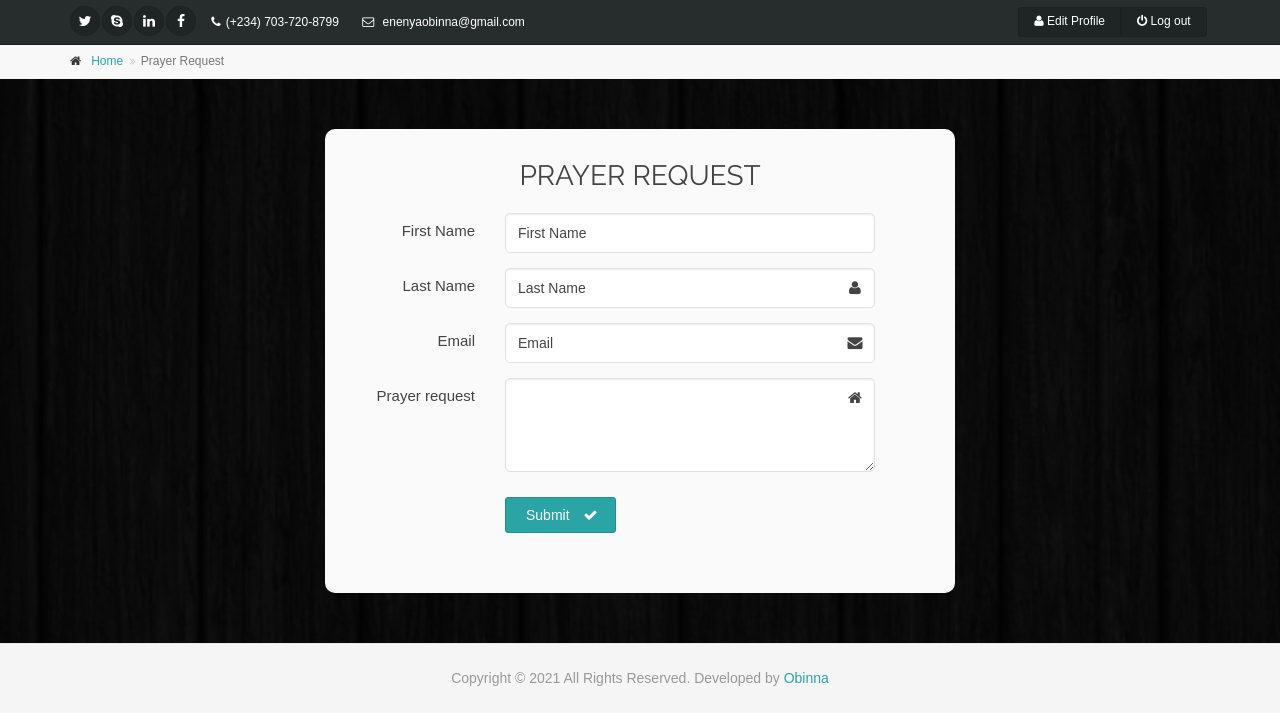
After one commit to Enenyaob/hom, a PHP site: page /hom/add_request.php in a window 1280 px wide. The commit adds this page. Shown: the top 725 px of the page. Run offline with PHP 8.4, Linux system fonts and the light colour scheme.

Commit message:
added prayer request input page and modified the database addRequest

```diff
--- /dev/null
+++ b/add_request.php
@@ -0,0 +1,182 @@
+<?php
+require_once 'php/includes/function.php';
+$connection = require_once ('php/db_oop.php');
+
+   $first_name = '';
+   $last_name = '';
+   $email = '';
+   $request = '';
+
+
+if($_SERVER['REQUEST_METHOD'] ==='POST'){
+		$first_name =  htmlspecialchars(trim(post_data('first_name')));
+        $last_name =  htmlspecialchars(trim(post_data('last_name')));
+        $email = htmlspecialchars(trim(post_data('email')));
+		$request = htmlspecialchars(trim(strtoupper(post_data('request'))));
+
+        $errors = validateFirst($first_name, $errors);
+		$errors= validateLast($last_name, $errors);
+        $errors = validateEmail($email, $errors);
+        $errors = validateAddress($request, $errors);
+        $name = "{$first_name} {$last_name}";
+
+		if(!empty($errors)){
+		 	$status = 'Oh Snap! Ensure required fields are filled correctly';
+		 }
+		 else{
+		 		if($connection->addRequest($name, $email, $request)){
+		 		 header("location: index");
+				 $msg = 'Record inserted succesfully';
+		 }
+		 else{
+		 	$status = 'Something went wrong';
+		 }
+		}
+	$connection = null;
+}
+
+
+ ?>
+<!DOCTYPE html>
+<html lang="en">
+<head>
+	<meta charset="UTF-8">
+	<meta http-equiv="X-UA-Compatible" content="IE=edge">
+	<meta name="viewport" content="width=device-width, initial-scale=1.0">
+		<title>RCCG HOM EJIGBO | Sign Up</title>
+	<?php include("php/meta.php"); ?>
+        <?php include("php/links.php"); ?>
+		<link href="css/custom.css" rel="stylesheet">
+	</head>
+
+
+	<body class="no-trans    ">
+
+		<!-- scrollToTop -->
+		<!-- ================ -->
+		<div class="scrollToTop circle"><i class="icon-up-open-big"></i></div>
+
+		<!-- page wrapper start -->
+		<!-- ================ -->
+		<div class="page-wrapper">
+
+	<?php include("php/includes/layouts/header_admin.php"); ?>
+
+			<!-- breadcrumb start -->
+			<!-- ================ -->
+			<div class="breadcrumb-container">
+				<div class="container">
+					<ol class="breadcrumb">
+						<li><i class="fa fa-home pr-10"></i><a href="index">Home</a></li>
+
+						<li class="active">Prayer Request</li>
+					</ol>
+				</div>
+			</div>
+			<!-- breadcrumb end -->
+
+			<!-- main-container start -->
+			<!-- ================ -->
+			<div class="main-container dark-translucent-bg" style="background-image:url('images/pattern-8.png');">
+				<div class="container">
+					<div class="row">
+						<!-- main start -->
+						<!-- ================ -->
+						<div class="main object-non-visible" data-animation-effect="fadeInUpSmall" data-effect-delay="100">
+							<div class="form-block center-block p-30 light-gray-bg border-clear">
+								<h2 class="title text-center">Prayer Request</h2>
+								<?php
+									if(isset($status)){
+										echo "<p class='text-center text-uppercase' style='color:red'>{$status}</p>";
+									}
+									else if(isset($msg)){
+										echo "<p class='text-center text-uppercase' style='color:green'>{$msg}</p>";
+									}
+									else{
+										echo "";
+									}
+								?>
+								<form action="<?php echo htmlspecialchars($_SERVER["PHP_SELF"]);?>" method="post" class="form-horizontal" role="form" >
+									<div class="form-group has-feedback">
+										<label for="first_name" class="col-sm-3 control-label">First Name</label>
+										<div class="col-sm-8">
+											<input type="text" id="disabledTextInput" class="form-control"  name="first_name" value="<?php echo $first_name; ?>" placeholder="First Name" required>
+
+										</div>
+									</div>
+									<div class="form-group has-feedback">
+										<label for="last_name" class="col-sm-3 control-label">Last Name</label>
+										<div class="col-sm-8">
+											<input type="text" class="form-control" id="last_name" name="last_name" required value="<?php echo $last_name; ?>" placeholder="Last Name" required>
+											<i class="fa fa-user form-control-feedback"></i>
+											<div class="invalid-feedback">
+											 <span class="text-danger small"><?php echo $errors['last_name'] ?? ''?></span>
+											</div>
+										</div>
+									</div>
+                                    <div class="form-group has-feedback">
+										<label for="email" class="col-sm-3 control-label">Email</label>
+										<div class="col-sm-8">
+											<input type="text" class="form-control"  name="email" value="<?php echo $email; ?>"   placeholder="Email">
+											<i class="fa fa-envelope form-control-feedback"></i>
+											<span class="text-danger small"><?php echo $errors['email'] ?? ''?></span>
+										</div>
+									</div>
+                                    <div class="form-group has-feedback">
+										<label for="prayer_request" class="col-sm-3 control-label">Prayer request</label>
+										<div class="col-sm-8">
+											<textarea class="form-control" cols="30" rows="4" name="request"><?php echo $request; ?></textarea>
+											<i class="fa fa-home form-control-feedback"></i>
+											<span class="text-danger small"><?php echo $errors['request'] ?? ''?></span>
+										</div>
+									</div>
+
+									<div class="form-group">
+										<div class="col-sm-offset-3 col-sm-8">
+											<button type="submit" class="btn btn-group btn-default btn-animated">Submit <i class="fa fa-check"></i></button>
+										</div>
+									</div>
+								</form>
+							</div>
+						</div>
+						<!-- main end -->
+					</div>
+				</div>
+			</div>
+			<!-- main-container end -->
+
+<?php include("php/includes/layouts/footer_admin.php"); ?>
+
+		</div>
+		<!-- page-wrapper end -->
+
+		<!-- JavaScript files placed at the end of the document so the pages load faster -->
+		<!-- ================================================== -->
+		<!-- Jquery and Bootstap core js files -->
+		<script src="https://maxcdn.bootstrapcdn.com/bootstrap/3.3.7/js/bootstrap.min.js" integrity="sha384-Tc5IQib027qvyjSMfHjOMaLkfuWVxZxUPnCJA7l2mCWNIpG9mGCD8wGNIcPD7Txa" crossorigin="anonymous"></script>
+		<script type="text/javascript" src="plugins/jquery.min.js"></script>
+		<!-- <script type="text/javascript" src="bootstrap/js/bootstrap.min.js"></script> -->
+		<!-- Modernizr javascript -->
+		<script type="text/javascript" src="plugins/modernizr.js"></script>
+		<!-- Magnific Popup javascript -->
+		<script type="text/javascript" src="plugins/magnific-popup/jquery.magnific-popup.min.js"></script>
+		<!-- Appear javascript -->
+		<script type="text/javascript" src="plugins/waypoints/jquery.waypoints.min.js"></script>
+		<!-- Count To javascript -->
+		<script type="text/javascript" src="plugins/jquery.countTo.js"></script>
+		<!-- Parallax javascript -->
+		<script src="plugins/jquery.parallax-1.1.3.js"></script>
+		<!-- Contact form -->
+		<script src="plugins/jquery.validate.js"></script>
+		<!-- Owl carousel javascript -->
+		<script type="text/javascript" src="plugins/owl-carousel/owl.carousel.js"></script>
+		<!-- SmoothScroll javascript -->
+		<script type="text/javascript" src="plugins/jquery.browser.js"></script>
+		<script type="text/javascript" src="plugins/SmoothScroll.js"></script>
+		<!-- Initialization of Plugins -->
+		<script type="text/javascript" src="js/template.js"></script>
+		<!-- Custom Scripts -->
+		<script type="text/javascript" src="js/custom.js"></script>
+
+	</body>
+</html>
--- a/php/db_oop.php
+++ b/php/db_oop.php
@@ -82,7 +82,7 @@ class Connection
         return $statement->fetchALL(PDO::FETCH_ASSOC);
     }
 
-    public function loginUser($user_name, $password)
+    public function loginUser($user_name, $role1)
     {
         $statement = $this->pdo->prepare("SELECT user_id,  user_name, role, secure_pass FROM  user_pass WHERE user_name = :user_name  AND role = :role");
         $statement->bindValue('user_name', $user_name);
@@ -101,12 +101,13 @@ class Connection
         return $statement->fetchAll(PDO::FETCH_ASSOC);
     }
 
-    public function addRequest($note)
+    public function addRequest($name, $email, $request)
     {
-        $statement = $this->pdo->prepare("INSERT INTO prayer_request (name, request, create_date)
-                                    VALUES (:name, :request, :date)");
-        $statement->bindValue('name', $request['name']);
-        $statement->bindValue('request', $request['request']);
+        $statement = $this->pdo->prepare("INSERT INTO prayer_request (name, email, request, create_date)
+                                    VALUES (:name, :email, :request, :date)");
+        $statement->bindValue('name', $name);
+        $statement->bindValue('email', $email);
+        $statement->bindValue('request', $request);
         $statement->bindValue('date', date('Y-m-d H:i:s'));
         return $statement->execute();
     }
```
Also changed, not shown: online_giving.php (line endings or trailing spaces).
